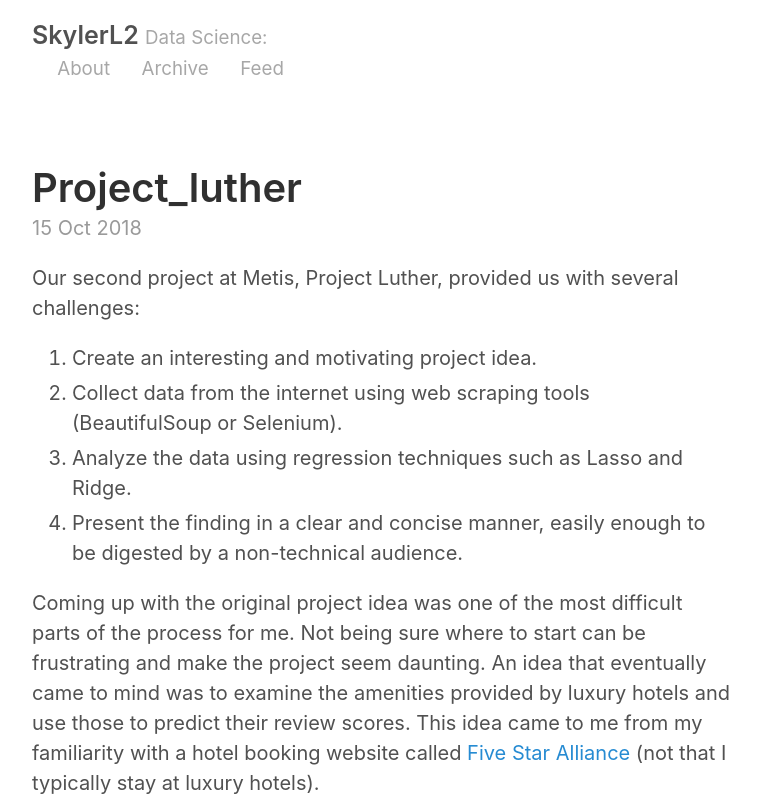
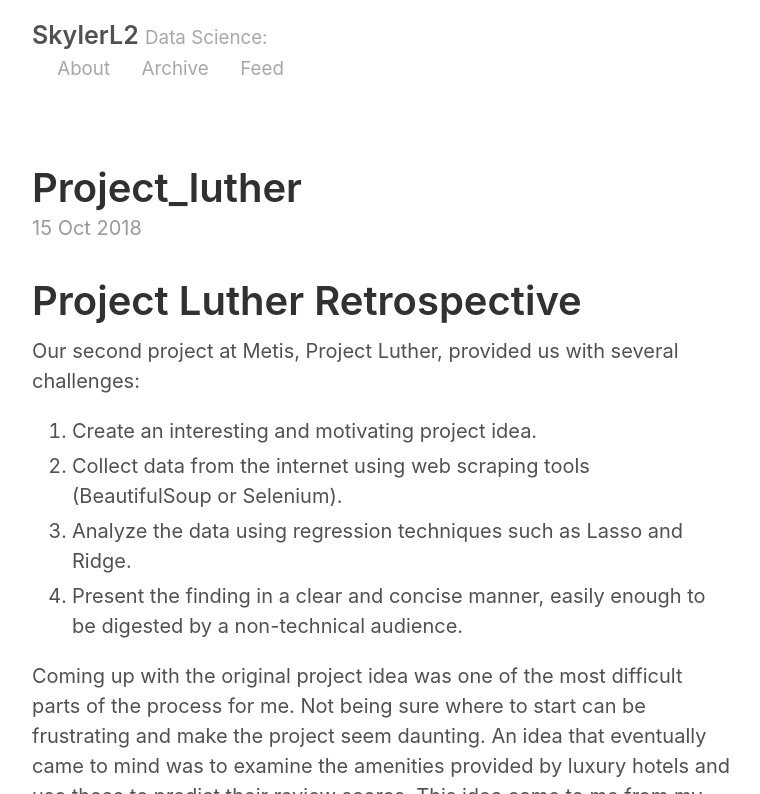
Before and after one commit to skylerl2/skylerl2.github.io, a Jekyll site: the page built from _posts/2018-10-15-Project_Luther.md, in a window 1280 px wide and 900 px high, cut to the strip 0-794 px from the top of the window. Shown: the whole strip, without its empty margins (258-1018 px from the left). Built offline with Jekyll 4.4.1, drawn with Linux system fonts in a browser that asks for light colours; our own code applies the rules of GitHub Pages for plain Markdown files.

Commit message:
add title

```diff
--- a/_posts/2018-10-15-Project_Luther.md
+++ b/_posts/2018-10-15-Project_Luther.md
@@ -1,3 +1,5 @@
+# Project Luther Retrospective
+
 Our second project at Metis, Project Luther, provided us with several challenges:
 
 1. Create an interesting and motivating project idea.
```
